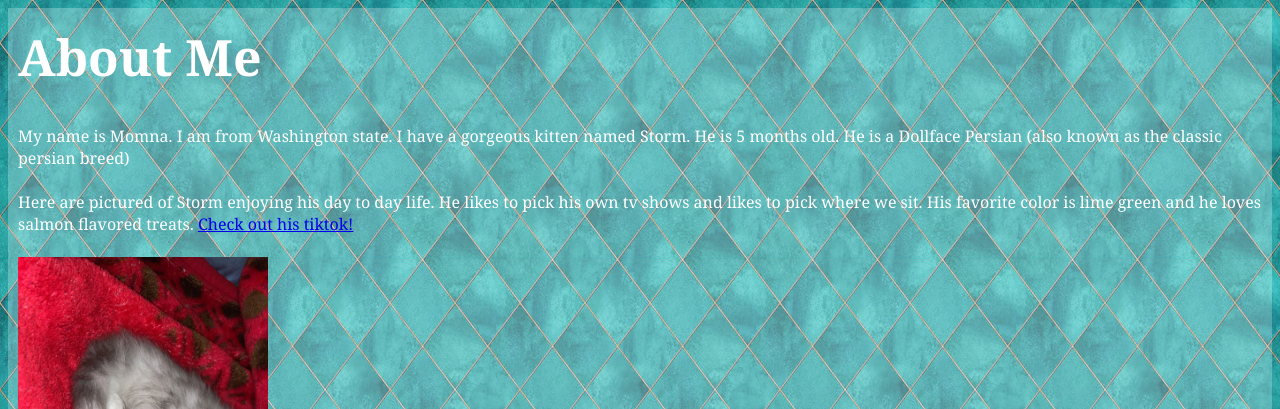
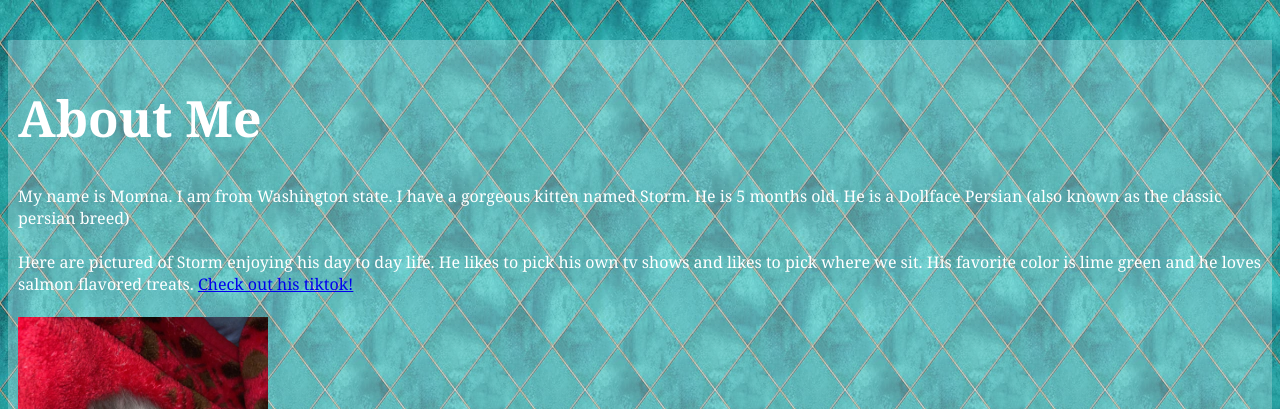
Before and after one commit to momnaqamar/homework2, a plain HTML site: page index.html in a window 1280 px wide. Shown: the top 409 px of the page. Drawn offline with Linux system fonts and the light colour scheme.

Commit message:
added margin

```diff
--- a/style.css
+++ b/style.css
@@ -10,13 +10,14 @@ div {
     /* background-color: darkgoldenrod; */
     background-color: rgba(255, 255, 255, 0.25);
     padding: 10px;
+    margin-top: 40px;
+    margin-bottom: 40px;
 
 }
 
 h1 {
     color: white;
     font-size: 50px;
-    margin-top: 5px;
 
 }
 
```
